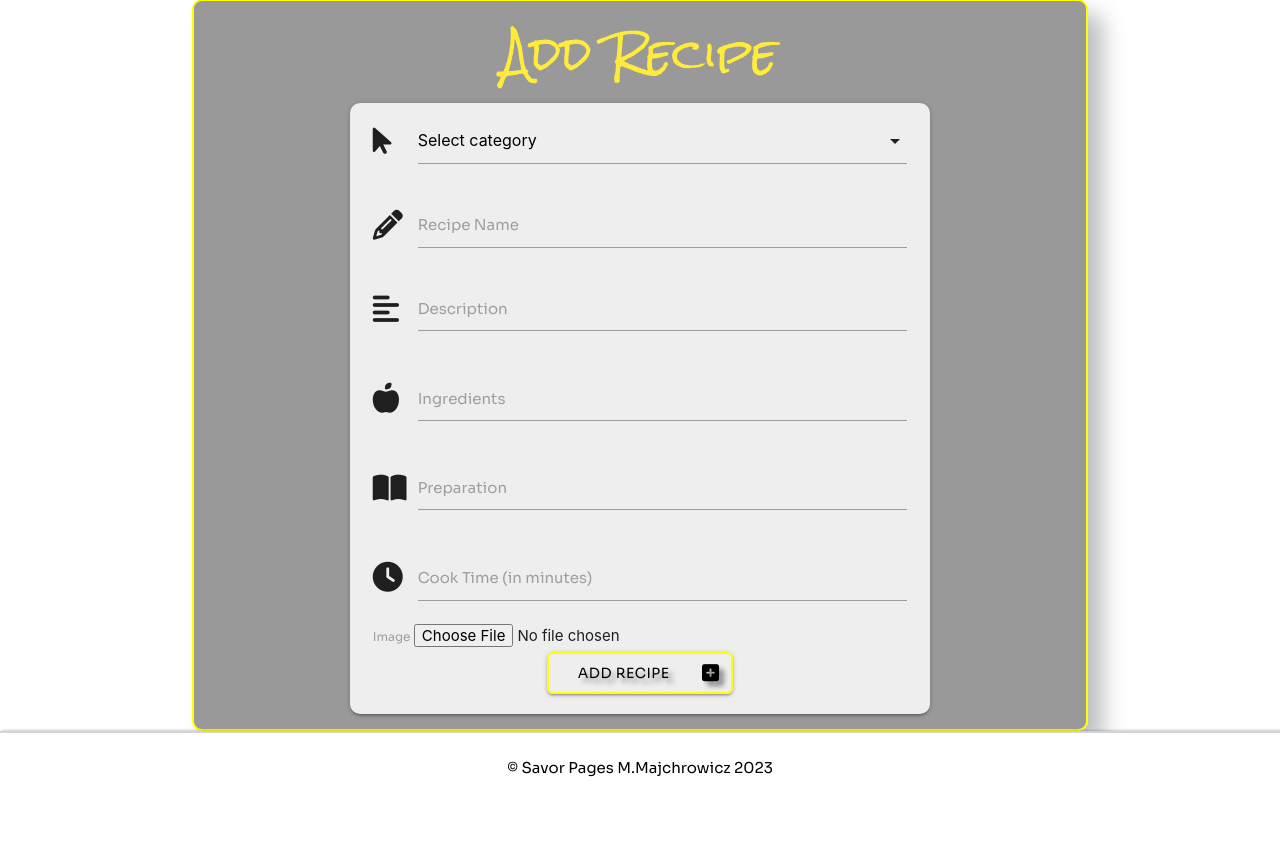
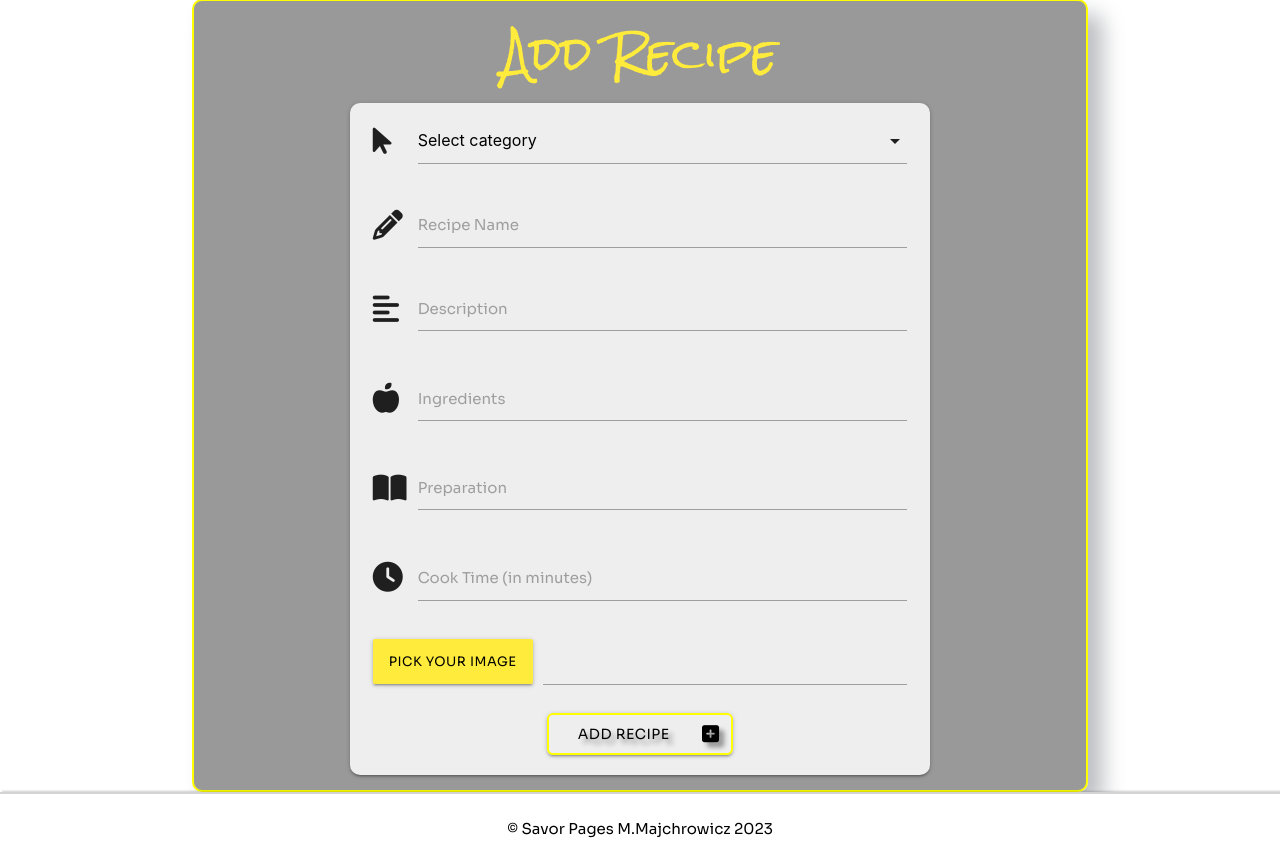
Before and after one commit to monimaj89/Project3-Savor-Pages, a Flask app: page /add_recipe in a window 1280 px wide. Shown: the part 110-964 px from the top of the page. Before the commit the page ends 887 px from the top, so only its background shows below. Run offline with Flask 3, Linux system fonts and the light colour scheme; the visitor is signed in with stand-in values (Sample User, id 1); some libraries are stand-ins or nearby versions.

Commit message:
Adjust the size of recipe image

```diff
--- a/savorpages/static/css/style.css
+++ b/savorpages/static/css/style.css
@@ -185,6 +185,10 @@ margin-top: 2.5rem;
     padding: 0 0.75rem;
 }
 
+.card-image img {
+    max-height: 35vh;
+}
+
 /* Edit button */
 
 .edit-btn{
--- a/savorpages/templates/add_recipe.html
+++ b/savorpages/templates/add_recipe.html
@@ -12,7 +12,7 @@
                         <select name="category_id" id="category_id" class="validate">
                             <option value="" class="disabled selected black-text">Select category</option>
                             {% for category in categories %}
-                            <option value="{{ category.id }}" class="black-text" >{{ category.category_name }}</option>
+                            <option value="{{ category.id }}" class="black-text">{{ category.category_name }}</option>
                             {% endfor %}
                         </select>
                     </div>
@@ -60,8 +60,22 @@
                     </div>
                 </div>
                 <!-- Image -->
+                <div class="file-field input-field">
+                    <div class="btn-small black-text yellow">
+                        <span>pick your image</span>
+                        <input type="file" id="image_url" name="image_url" accept="image/*" required>
+                    </div>
+                    <div class="file-path-wrapper">
+                        <input class="file-path validate" type="text">
+                    </div>
+                </div>
+                <!-- <div class="row">
+                    <div class="input-field col s12">
+                        <i class="fa-solid fa-image prefix"></i>
+                        <input type="file" id="image_url" name="image_url" accept="image/*">
                         <label for="image_url">Image</label>
-                <input type="file" id="image_url" name="image_url">
+                    </div>
+                </div> -->
                 <!-- Submit button -->
                 <div class="row form">
                     <button type="submit"
```
Also changed, not shown: savorpages/templates/edit_recipe.html (+10 -10 lines). Lines whose indentation alone changed are shown as unchanged.
